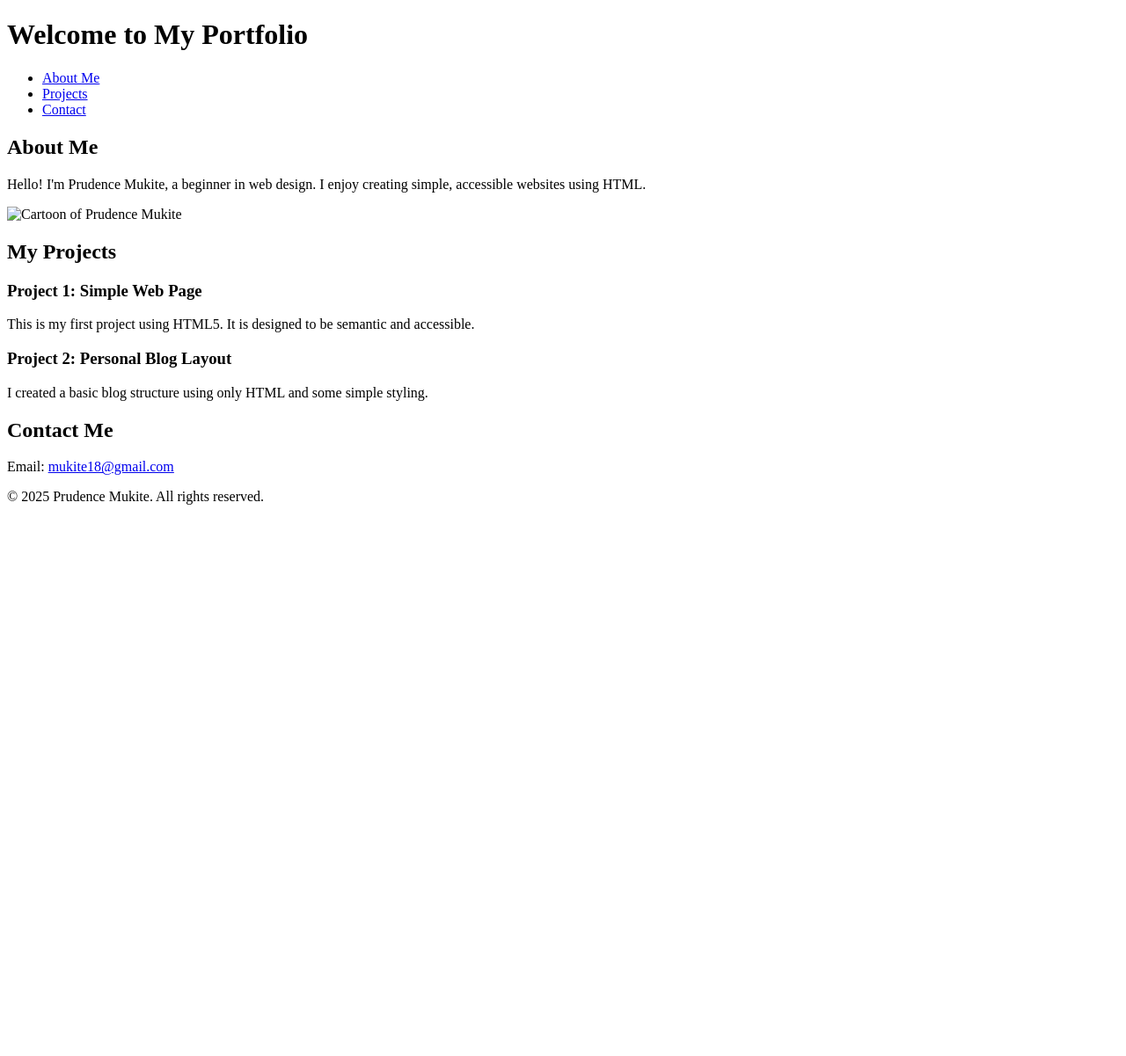
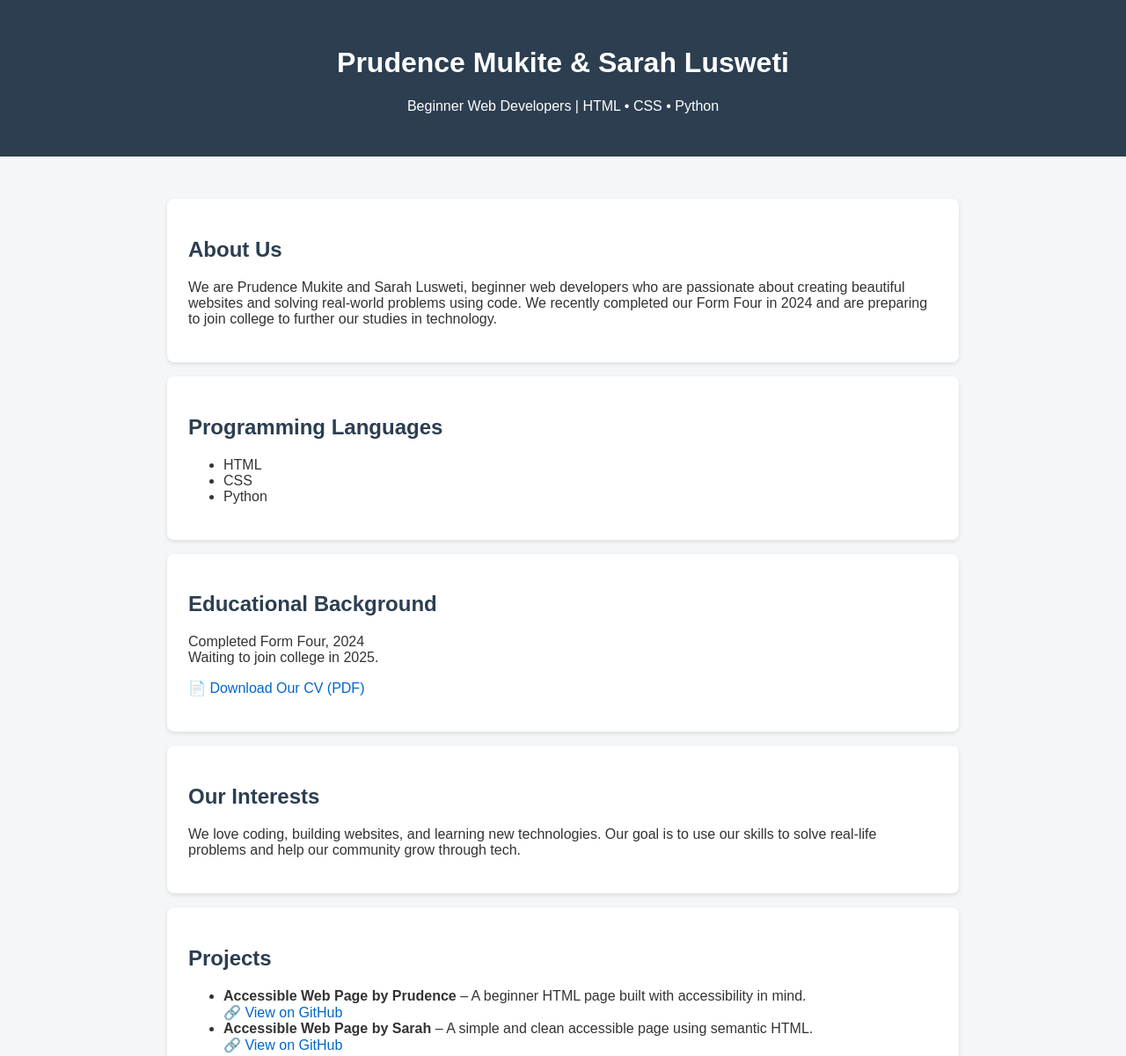
Before and after one commit to mukiprude/html--accesible-, a plain HTML site: page index.html in a window 1280 px wide. Shown: the top 1201 px of the page at 88% size. Before the commit the page ends 800 px from the top, so only its background shows below. Drawn offline with Linux system fonts and the light colour scheme.

Commit message:
Added CV and updated portfolio

```diff
--- a/index.html
+++ b/index.html
@@ -2,51 +2,139 @@
 <html lang="en">
 <head>
   <meta charset="UTF-8" />
-  <meta name="viewport" content="width=device-width, initial-scale=1.0" />
-  <meta name="description" content="Prudence Mukite's beginner portfolio webpage." />
-  <meta name="keywords" content="Prudence Mukite, Web Design, Portfolio, Beginner HTML" />
-  <meta name="author" content="Prudence Mukite" />
-  <title>Prudence's Web Portfolio</title>
+  <meta name="viewport" content="width=device-width, initial-scale=1.0"/>
+  <title>Prudence & Sarah – Web Developers</title>
+  <style>
+    body {
+      font-family: Arial, sans-serif;
+      background-color: #f4f6f8;
+      margin: 0;
+      padding: 0;
+      color: #333;
+    }
+    header {
+      background-color: #2c3e50;
+      color: white;
+      padding: 2rem;
+      text-align: center;
+    }
+    section {
+      padding: 2rem;
+      max-width: 900px;
+      margin: auto;
+    }
+    h2 {
+      color: #2c3e50;
+    }
+    .box {
+      background-color: white;
+      padding: 1.5rem;
+      margin: 1rem 0;
+      border-radius: 8px;
+      box-shadow: 0 2px 5px rgba(0,0,0,0.1);
+    }
+    a {
+      color: #0066cc;
+      text-decoration: none;
+    }
+    form input, form textarea {
+      width: 100%;
+      padding: 0.8rem;
+      margin-bottom: 1rem;
+      border-radius: 5px;
+      border: 1px solid #ccc;
+    }
+    form button {
+      padding: 0.7rem 1.5rem;
+      background-color: #2c3e50;
+      color: white;
+      border: none;
+      border-radius: 5px;
+    }
+    footer {
+      background-color: #2c3e50;
+      color: white;
+      text-align: center;
+      padding: 1rem;
+      margin-top: 2rem;
+    }
+  </style>
 </head>
 <body>
+
   <header>
-    <h1>Welcome to My Portfolio</h1>
-    <nav>
-      <ul>
-        <li><a href="#about">About Me</a></li>
-        <li><a href="#projects">Projects</a></li>
-        <li><a href="#contact">Contact</a></li>
-      </ul>
-    </nav>
+    <h1>Prudence Mukite & Sarah Lusweti</h1>
+    <p>Beginner Web Developers | HTML • CSS • Python</p>
   </header>
 
-  <main>
-    <section id="about">
-      <h2>About Me</h2>
-      <p>Hello! I'm Prudence Mukite, a beginner in web design. I enjoy creating simple, accessible websites using HTML.</p>
-      <img src="my-photo.jpg" alt="Cartoon of Prudence Mukite" width="200" />
-    </section>
+  <section>
+    <div class="box">
+      <h2>About Us</h2>
+      <p>
+        We are Prudence Mukite and Sarah Lusweti, beginner web developers who are passionate about creating beautiful websites and solving real-world problems using code.
+        We recently completed our Form Four in 2024 and are preparing to join college to further our studies in technology.
+      </p>
+    </div>
 
-    <section id="projects">
-      <h2>My Projects</h2>
-      <article>
-        <h3>Project 1: Simple Web Page</h3>
-        <p>This is my first project using HTML5. It is designed to be semantic and accessible.</p>
-      </article>
-      <article>
-        <h3>Project 2: Personal Blog Layout</h3>
-        <p>I created a basic blog structure using only HTML and some simple styling.</p>
-      </article>
-    </section>
+    <div class="box">
+      <h2>Programming Languages</h2>
+      <ul>
+        <li>HTML</li>
+        <li>CSS</li>
+        <li>Python</li>
+      </ul>
+    </div>
 
-    <section id="contact">
-      <h2>Contact Me</h2>
-      <p>Email: <a href="mailto:mukite18@gmail.com">mukite18@gmail.com</a></p>
-    </section>
-  </main>
+    <div class="box">
+      <h2>Educational Background</h2>
+      <p>Completed Form Four, 2024<br/>Waiting to join college in 2025.</p>
+      <p><a href="cv-prudence-sarah.pdf" download>📄 Download Our CV (PDF)</a></p>
+    </div>
+
+    <div class="box">
+      <h2>Our Interests</h2>
+      <p>
+        We love coding, building websites, and learning new technologies. Our goal is to use our skills to solve real-life problems and help our community grow through tech.
+      </p>
+    </div>
+
+    <div class="box">
+      <h2>Projects</h2>
+      <ul>
+        <li>
+          <strong>Accessible Web Page by Prudence</strong> – A beginner HTML page built with accessibility in mind.
+          <br />
+          🔗 <a href="https://github.com/mukiprude/html--accesible-" target="_blank">View on GitHub</a>
+        </li>
+        <li>
+          <strong>Accessible Web Page by Sarah</strong> – A simple and clean accessible page using semantic HTML.
+          <br />
+          🔗 <a href="https://github.com/sarahn17/html-accessible--page" target="_blank">View on GitHub</a>
+        </li>
+      </ul>
+    </div>
+
+    <div class="box">
+      <h2>Contact Us</h2>
+      <p><strong>📞 Prudence Mukite:</strong> 0116143370</p>
+      <p><strong>📞 Sarah Lusweti:</strong> 0114619850</p>
+      <p><strong>📧 Emails:</strong><br/>
+        <a href="mailto:mukite18@gmail.com">mukite18@gmail.com</a><br/>
+        <a href="mailto:luswetisarah869@gmail.com">luswetisarah869@gmail.com</a>
+      </p>
+
+      <form action="mailto:luswetisarah869@gmail.com,mukite18@gmail.com" method="POST" enctype="text/plain">
+        <input type="text" name="Name" placeholder="Your Name" required />
+        <input type="email" name="Email" placeholder="Your Email" required />
+        <textarea name="Message" rows="5" placeholder="Your Message" required></textarea>
+        <button type="submit">Send Message</button>
+      </form>
+    </div>
+  </section>
 
   <footer>
-    <p>&copy; 2025 Prudence Mukite. All rights reserved.</p>
+    <p>© 2025 Prudence Mukite & Sarah Lusweti | Beginner Web Developers</p>
   </footer>
+
 </body>
 </html>
```
Also changed, not shown: 1 other file.
